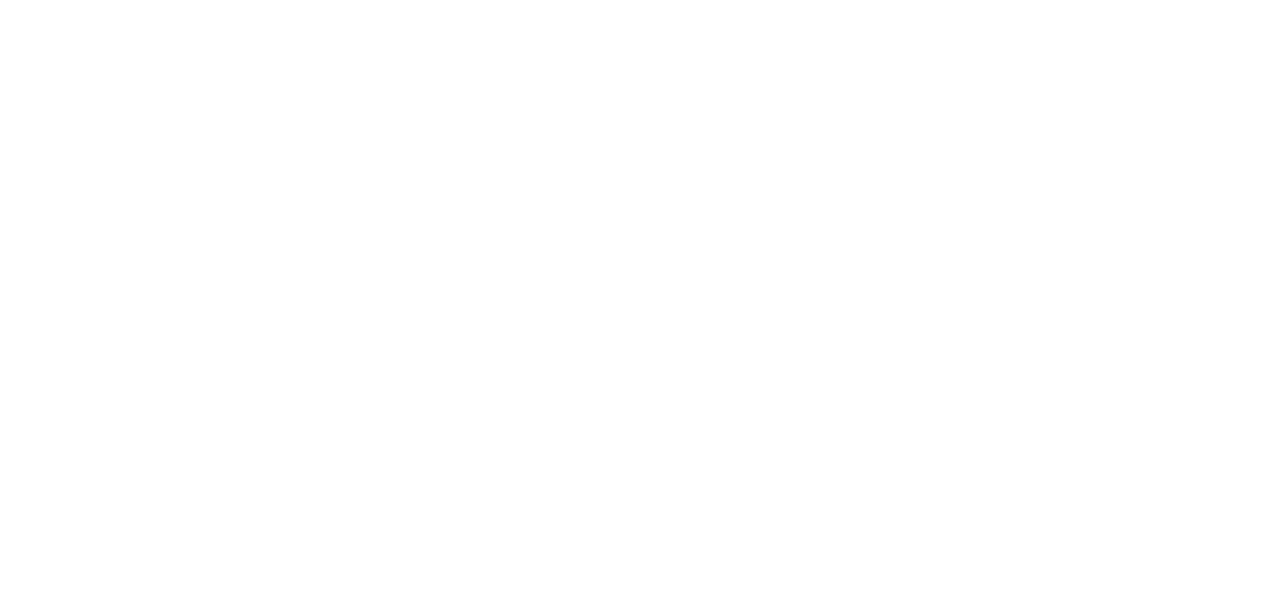
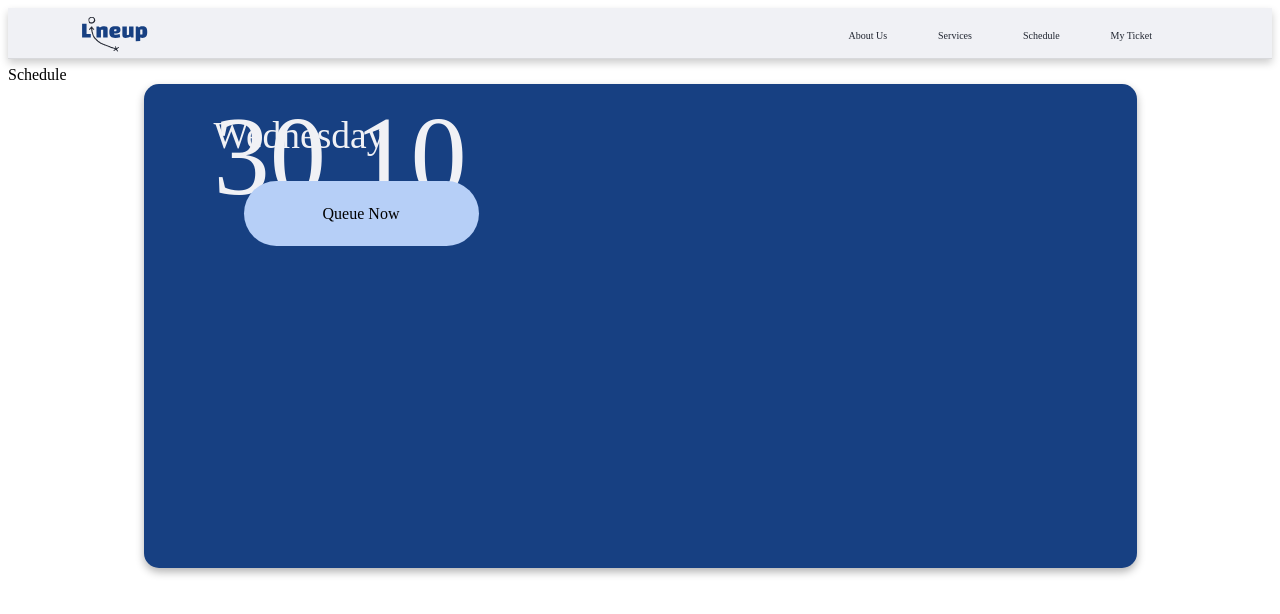
Before and after one commit to levaaaay/Lineup, a Vue app: page /schedule in a window 1280 px wide. Before the commit this address had no page. Shown: the top 614 px of the page. Built offline with nearby package versions, Linux system fonts and the light colour scheme; the HTML template or start-up script is replaced by a standard one.

Commit message:
updated index.js and added schedule.vue

```diff
--- a/src/router/index.js
+++ b/src/router/index.js
@@ -2,6 +2,7 @@ import { createRouter, createWebHistory } from 'vue-router';
 import homeView from '@/views/home.vue';
 import services from '@/views/services.vue';
 import login from '@/views/login.vue';
+import schedule from '@/views/schedule.vue';
 
 const routes = [
   {
@@ -18,6 +19,11 @@ const routes = [
     path: '/login',
     name: 'login',
     component: login
+  },
+  {
+    path: '/schedule',
+    name: 'schedule',
+    component: schedule
   }
 ];
 
--- /dev/null
+++ b/src/views/schedule.vue
@@ -0,0 +1,13 @@
+<template>
+    <navbar />
+    <scheduleBox />
+</template>
+
+<script>
+import navbar from '@/components/navbar.vue'
+import scheduleBox from '@/components/scheduleBox.vue'
+
+export default {
+    components: { navbar, scheduleBox }
+}
+</script>
```
